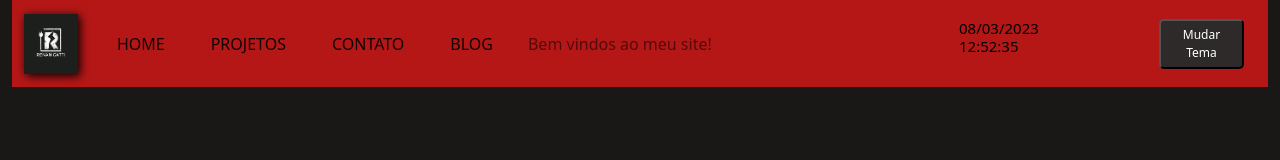
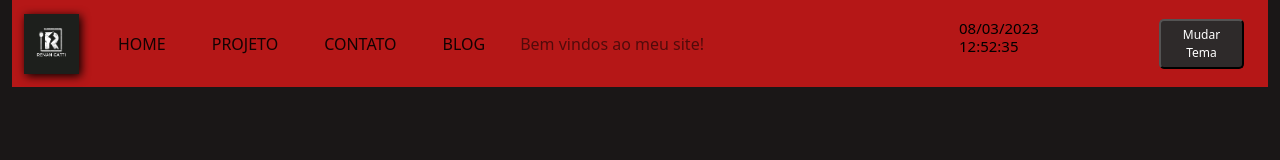
Before and after one commit to gatti96/siteRenanReact, a React (Create React App) app in the folder site/: page / in a window 1280 px wide. Shown: the top 160 px of the page. Built offline with nearby package versions, Linux system fonts and the light colour scheme.

Commit message:
Update menu.js

```diff
--- a/site/src/component/menu.js
+++ b/site/src/component/menu.js
@@ -1,8 +1,6 @@
 import React from "react";
 import Logo from "./img/logo.png";
-import { BrowserRouter as Router, Routes, Route, Link } from 'react-router-dom';
-import { NavLink } from "react-router-dom";
-import Project from "../pages/project.js";
+
 
 function paginaAtual() {
   alert("Página atual!");
@@ -75,7 +73,7 @@ class Menu extends React.Component {
                 >
                   <span className="navbar-toggler-icon"></span>
                 </button>
-                <Router>
+
                   <div
                     className="collapse navbar-collapse"
                     id="navbarSupportedContent"
@@ -92,7 +90,12 @@ class Menu extends React.Component {
                         </a>
                       </li>
                       <li className="nav-item ">
-                        <Link to='/project' className="nav-link active link-hover">Projetos</Link>
+                      <a
+                          className="nav-link active link-hover"
+                          href="#"
+                        >
+                          Projeto
+                        </a>
 
                       </li>
                       <li className="nav-item">
@@ -114,12 +117,8 @@ class Menu extends React.Component {
                     </ul>
                   </div>
 
-                  <Routes>
 
-                    <Route path='/project' component={Project} />
-                  </Routes>
 
-                </Router>
                 <div className="container-fluid ">
                   <span className="navbar-text">Bem vindos ao meu site!</span>
                 </div>
```
